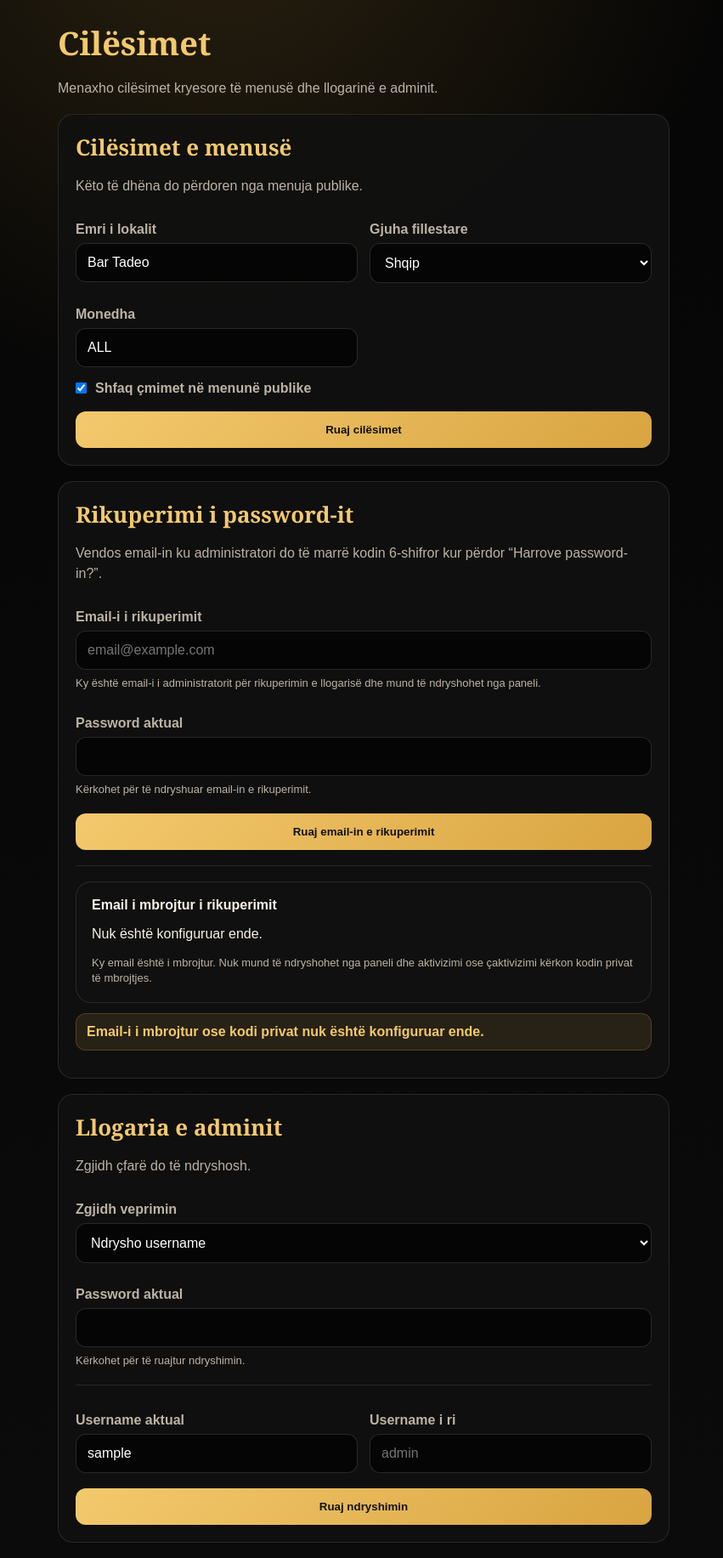
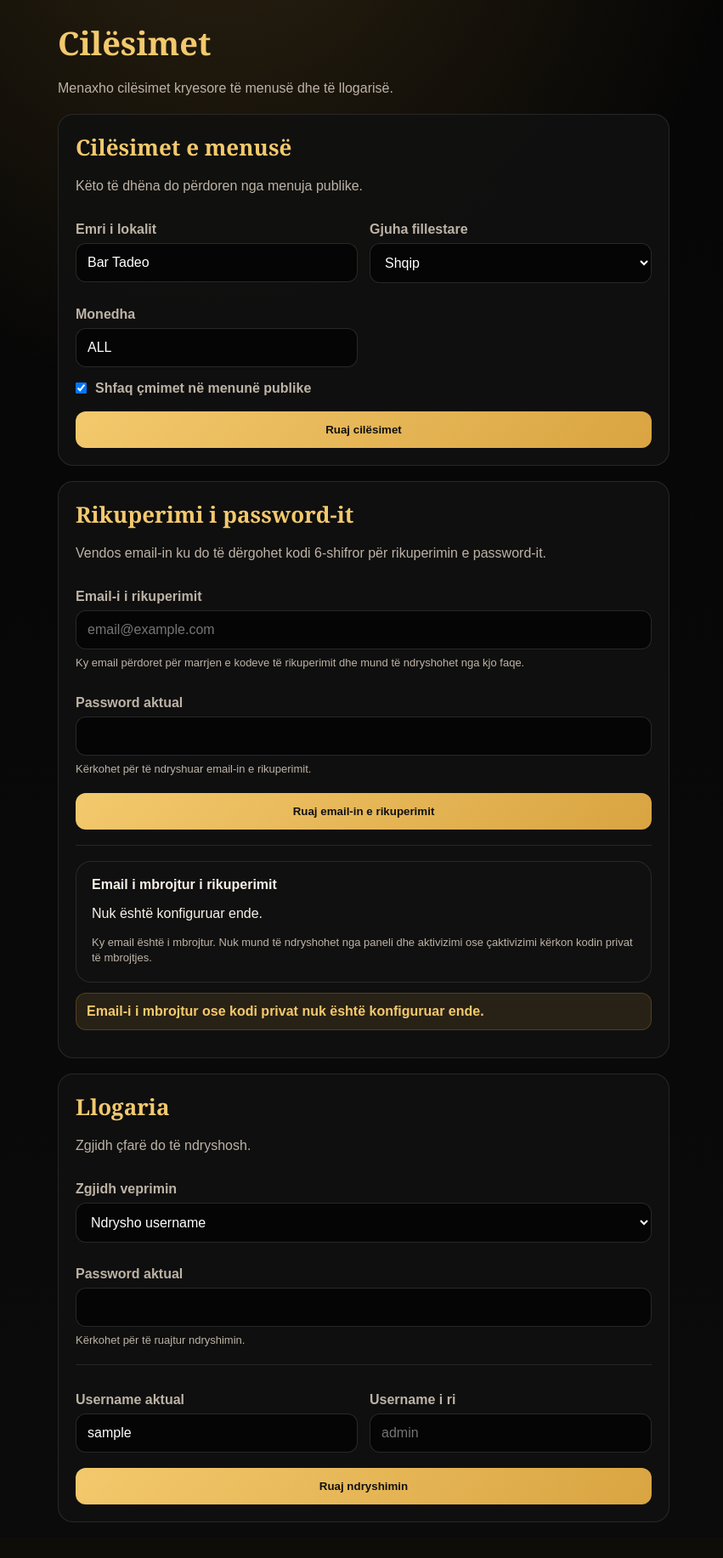
Before and after one commit to petabytedesigner/TadeoBar, a PHP site: page /tadeo-admin/settings.php in a window 1280 px wide. Shown: the part 154-1987 px from the top of the page at 85% size, without its empty margins (0-851 px from the left). After the commit the page ends 1945 px from the top, so only its background shows below. Run offline with PHP 8.4, Linux system fonts and the light colour scheme; the visitor is signed in with stand-in values (Sample User, id 1); data comes from the database, SQL or seed files in the repository; data that the repository does not hold is empty.

Commit message:
Standardize settings interface copy

```diff
--- a/public/tadeo-admin/settings.php
+++ b/public/tadeo-admin/settings.php
@@ -94,7 +94,7 @@ if ($_SERVER['REQUEST_METHOD'] === 'POST') {
             $adminRow = current_admin_row($pdo, (int)$admin['id']);
 
             if ($adminRow === null) {
-                $errors[] = 'Llogaria e adminit nuk u gjet.';
+                $errors[] = 'Llogaria nuk u gjet.';
             } elseif ($currentPassword === '' || !password_verify($currentPassword, (string)$adminRow['password_hash'])) {
                 $errors[] = 'Password-i aktual nuk është i saktë.';
             } elseif (!filter_var($submittedRecoveryEmail, FILTER_VALIDATE_EMAIL)) {
@@ -154,7 +154,7 @@ if ($_SERVER['REQUEST_METHOD'] === 'POST') {
             $currentPassword = (string)($_POST['current_password'] ?? '');
 
             if ($adminRow === null) {
-                $errors[] = 'Llogaria e adminit nuk u gjet.';
+                $errors[] = 'Llogaria nuk u gjet.';
             } elseif ($currentPassword === '' || !password_verify($currentPassword, (string)$adminRow['password_hash'])) {
                 $errors[] = 'Password-i aktual nuk është i saktë.';
             } elseif ($selectedAccountAction === 'username') {
@@ -246,7 +246,7 @@ if ($_SERVER['REQUEST_METHOD'] === 'POST') {
 
         <main>
             <h1 class="admin-title">Cilësimet</h1>
-            <p class="admin-muted">Menaxho cilësimet kryesore të menusë dhe llogarinë e adminit.</p>
+            <p class="admin-muted">Menaxho cilësimet kryesore të menusë dhe të llogarisë.</p>
 
             <?php foreach ($messages as $message): ?>
                 <div class="msg"><?= e($message) ?></div>
@@ -297,7 +297,7 @@ if ($_SERVER['REQUEST_METHOD'] === 'POST') {
                 <section class="form-card">
                     <h2 class="settings-card-title">Rikuperimi i password-it</h2>
                     <p class="admin-muted">
-                        Vendos email-in ku administratori do të marrë kodin 6-shifror kur përdor “Harrove password-in?”.
+                        Vendos email-in ku do të dërgohet kodi 6-shifror për rikuperimin e password-it.
                     </p>
 
                     <form method="post">
@@ -316,7 +316,7 @@ if ($_SERVER['REQUEST_METHOD'] === 'POST') {
                                     required
                                 >
                                 <div class="help-text">
-                                    Ky është email-i i administratorit për rikuperimin e llogarisë dhe mund të ndryshohet nga paneli.
+                                    Ky email përdoret për marrjen e kodeve të rikuperimit dhe mund të ndryshohet nga kjo faqe.
                                 </div>
                             </div>
 
@@ -377,7 +377,7 @@ if ($_SERVER['REQUEST_METHOD'] === 'POST') {
                 </section>
 
                 <section class="form-card">
-                    <h2 class="settings-card-title">Llogaria e adminit</h2>
+                    <h2 class="settings-card-title">Llogaria</h2>
                     <p class="admin-muted">Zgjidh çfarë do të ndryshosh.</p>
 
                     <form method="post" id="adminAccountForm">
```
